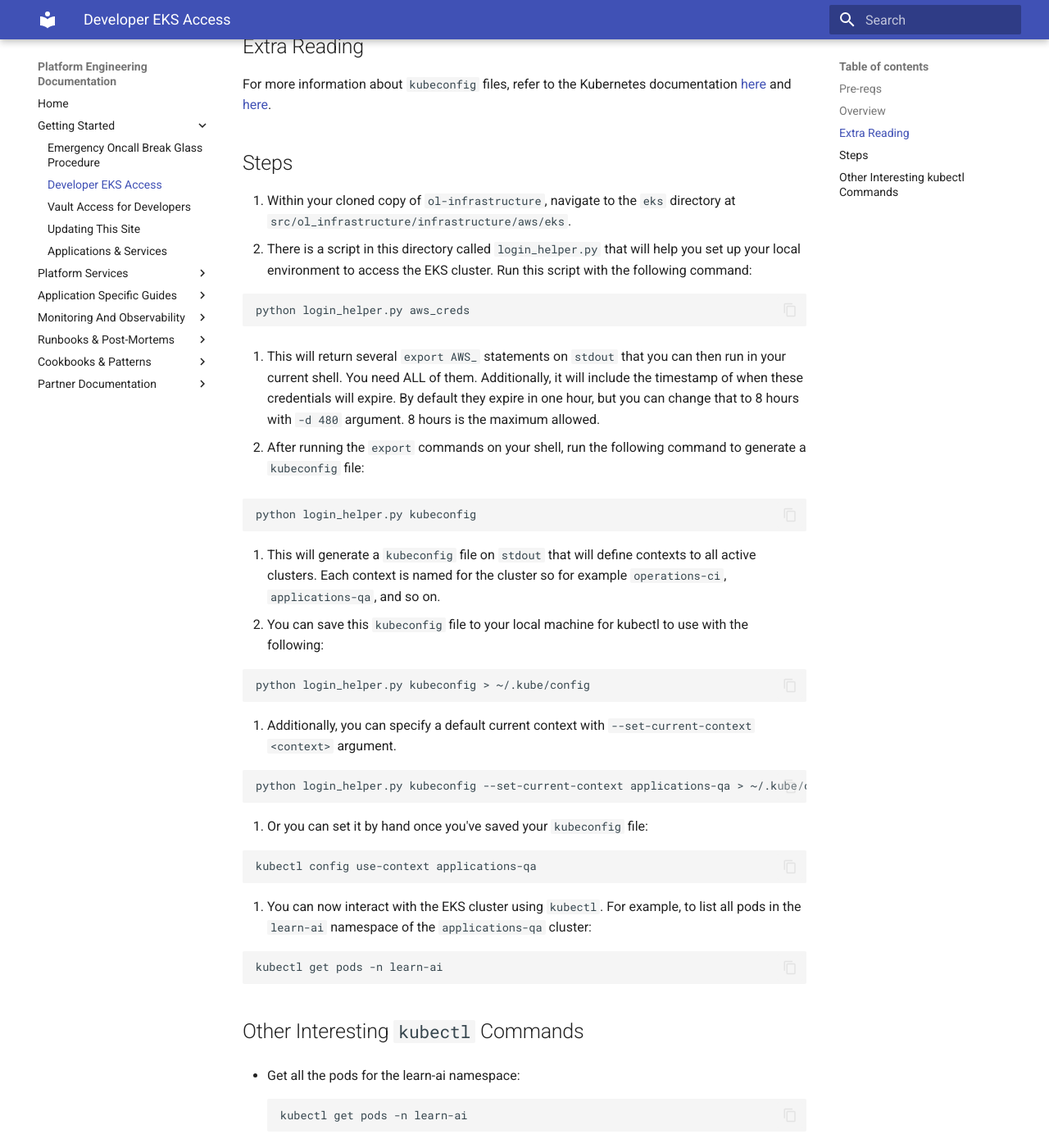
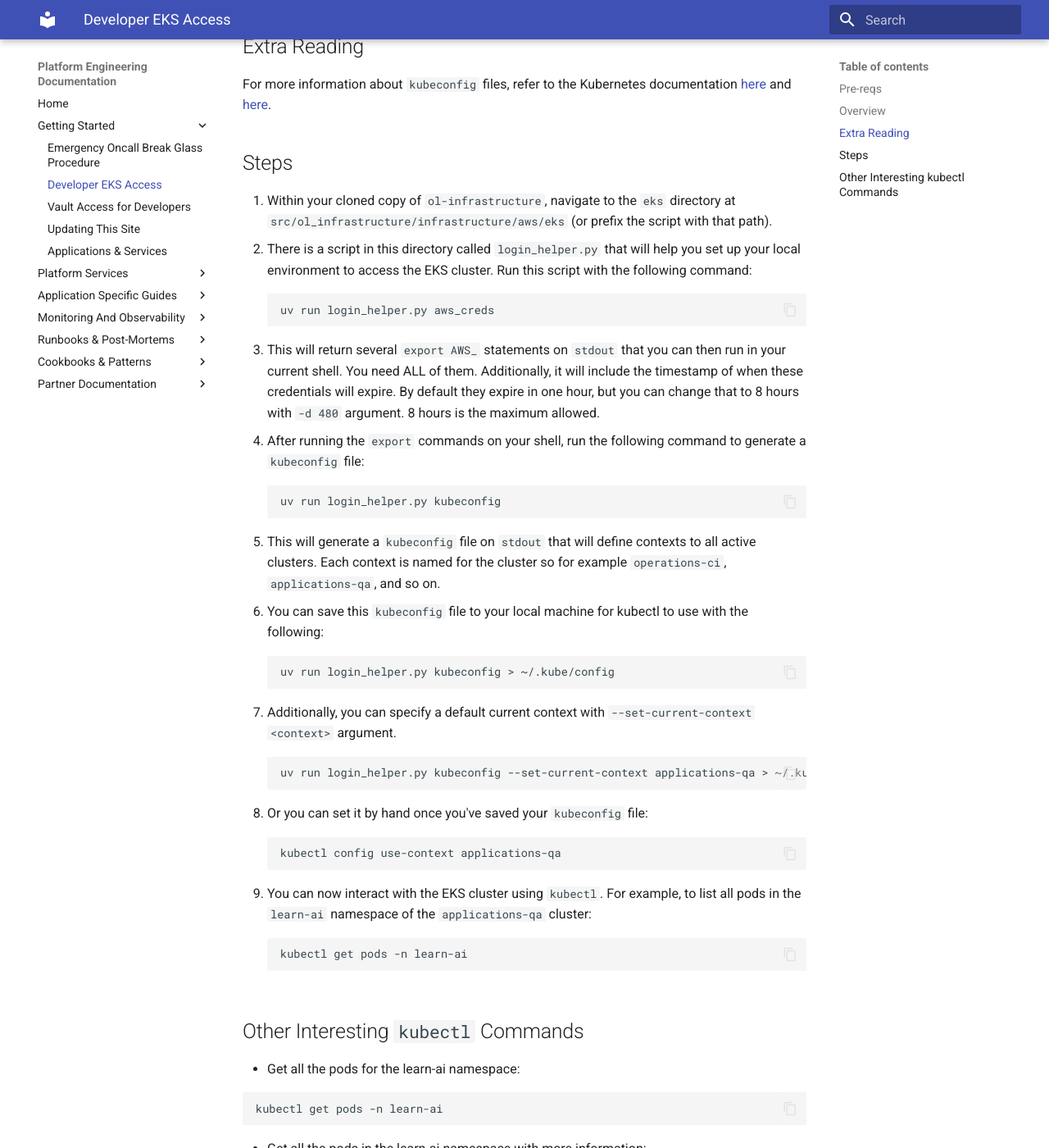
Before and after one commit to mitodl/platform-engineering-site, an MkDocs documentation site: the page built from docs/getting_started/developer_eks_access.md, in a window 1280 px wide and 1400 px high, scrolled down 611 px. Shown: the whole window at 82% size. Built offline with MkDocs 1.6.1 and Material for MkDocs 9.7.7, drawn with Linux system fonts in a browser that asks for light colours.

Commit message:
minor doc updates

````diff
--- a/docs/getting_started/developer_eks_access.md
+++ b/docs/getting_started/developer_eks_access.md
@@ -18,79 +18,86 @@
 
 ## Steps
 
-1. Within your cloned copy of `ol-infrastructure`, navigate to the `eks` directory at `src/ol_infrastructure/infrastructure/aws/eks`.
+1. Within your cloned copy of `ol-infrastructure`, navigate to the `eks` directory at `src/ol_infrastructure/infrastructure/aws/eks` (or prefix the script with that path).
 2. There is a script in this directory called `login_helper.py` that will help you set up your local environment to access the EKS cluster. Run this script with the following command:
 
-```bash
-python login_helper.py aws_creds
-```
+    ```bash
+    uv run login_helper.py aws_creds
+    ```
 
 3. This will return several `export AWS_` statements on `stdout` that you can then run in your current shell. You need ALL of them. Additionally, it will include the timestamp of when these credentials will expire. By default they expire in one hour, but you can change that to 8 hours with `-d 480` argument. 8 hours is the maximum allowed.
 
 4. After running the `export` commands on your shell, run the following command to generate a `kubeconfig` file:
 
-```bash
-python login_helper.py kubeconfig
-```
+    ```bash
+    uv run login_helper.py kubeconfig
+    ```
 
 5. This will generate a `kubeconfig` file on `stdout` that will define contexts to all active clusters. Each context is named for the cluster so for example `operations-ci`, `applications-qa`, and so on.
 6. You can save this `kubeconfig` file to your local machine for kubectl to use with the following:
 
-```bash
-python login_helper.py kubeconfig > ~/.kube/config
-```
+    ```bash
+    uv run login_helper.py kubeconfig > ~/.kube/config
+    ```
 
 7. Additionally, you can specify a default current context with `--set-current-context <context>` argument.
 
-```bash
-python login_helper.py kubeconfig --set-current-context applications-qa > ~/.kube/config
-```
+    ```bash
+    uv run login_helper.py kubeconfig --set-current-context applications-qa > ~/.kube/config
+    ```
 
 8. Or you can set it by hand once you've saved your `kubeconfig` file:
 
-```bash
-kubectl config use-context applications-qa
-```
+    ```bash
+    kubectl config use-context applications-qa
+    ```
 
 9. You can now interact with the EKS cluster using `kubectl`. For example, to list all pods in the `learn-ai` namespace of the `applications-qa` cluster:
+
+    ```bash
+    kubectl get pods -n learn-ai
+    ```
+
+## Other Interesting `kubectl` Commands
+
+- Get all the pods for the learn-ai namespace:
 
 ```bash
 kubectl get pods -n learn-ai
 ```
 
-## Other Interesting `kubectl` Commands
+- Get all the pods in the learn-ai namespace with more information:
 
-- Get all the pods for the learn-ai namespace:
-```bash
-kubectl get pods -n learn-ai
-```
-
-- Get all the pods in the learn-ai namespace with more information:
 ```bash
 kubectl get pods -n learn-ai -o wide
 ```
 
 - Describe a pod, which can tell you interesting things like the pod's IP address, the node it's running on, and the events that have happened to it, as well as the containers that make up the pod:
+
 ```bash
 kubectl describe pod <pod-name> -n learn-ai
 ```
 
 - Output the logs of a pod in the learn-ai namespace. `kubectl` will makes its best guess at which container to output logs from:
+
 ```bash
 kubectl logs <pod-name> -n learn-ai
 ```
 
 - Be specific and output the logs from the `nginx` container.
+
 ```bash
 kubectl logs <pod-name> -n learn-ai -c nginx
 ```
 
 - `tail` or follow the logs of the nginx container in a pod in the learn-ai namespace:
+
 ```bash
 kubectl logs -f <pod-name> -n learn-ai -c nginx
 ```
 
 - Open a shell into the nginx container of a pod in the learn-ai namespace:
+
 ```bash
 kubectl exec -it <pod-name> -n learn-ai -c nginx -- /bin/bash
 ```
````
Also changed, not shown: docs/getting_started/vault_access_for_developers.md (+1 -1 lines).
